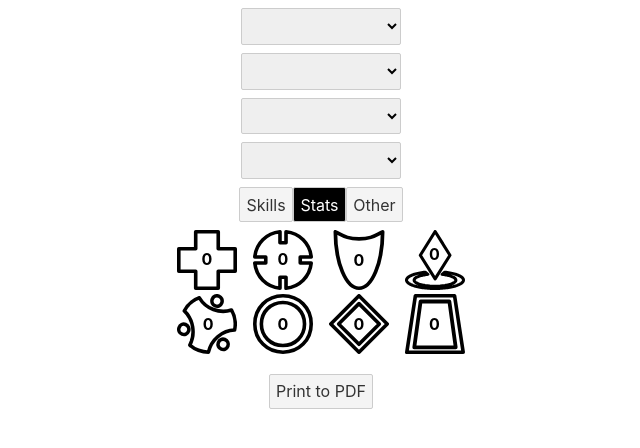
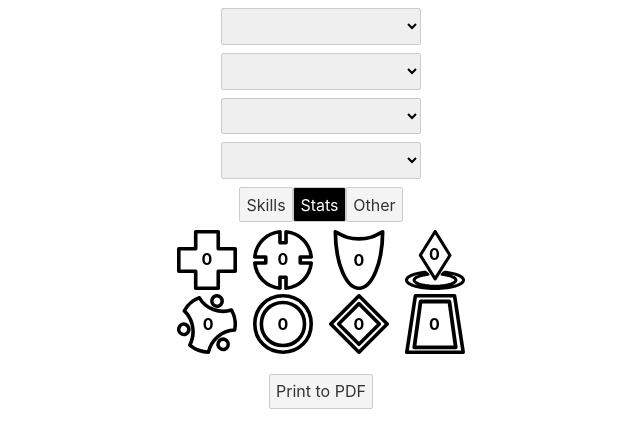
Before and after one commit to bzm3r/npch, a SvelteKit app: page / in a window 1280 px wide. Shown: the top 448 px of the page, without its empty margins (319-959 px from the left). Built offline with nearby package versions, Linux system fonts and the light colour scheme.

Commit message:
Change size of character selection boxes and character summary

```diff
--- a/src/routes/+page.svelte
+++ b/src/routes/+page.svelte
@@ -36,7 +36,6 @@
 
 <style>
 	.main_container {
-		width: 20rem;
 		display: grid;
 		grid-auto-flow: row;
 		margin: 0 auto;
@@ -48,7 +47,7 @@
 	}
 
 	.character_select {
-		width: 20rem;
+		width: 25rem;
 		grid-area: 'character_select';
 		/* border-color: red;
 		border-width: 1px;
```
